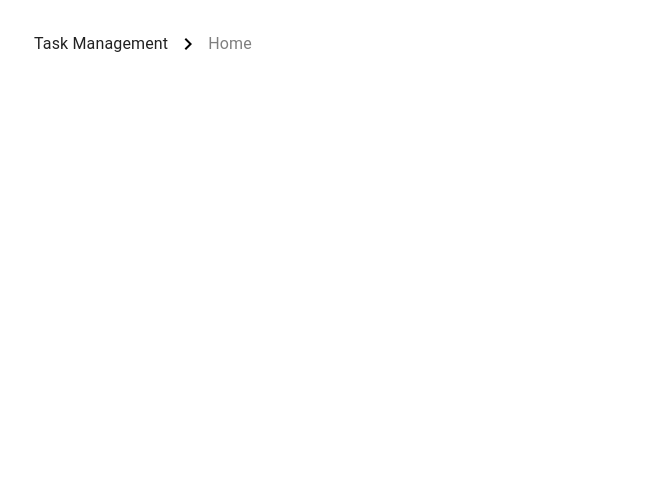
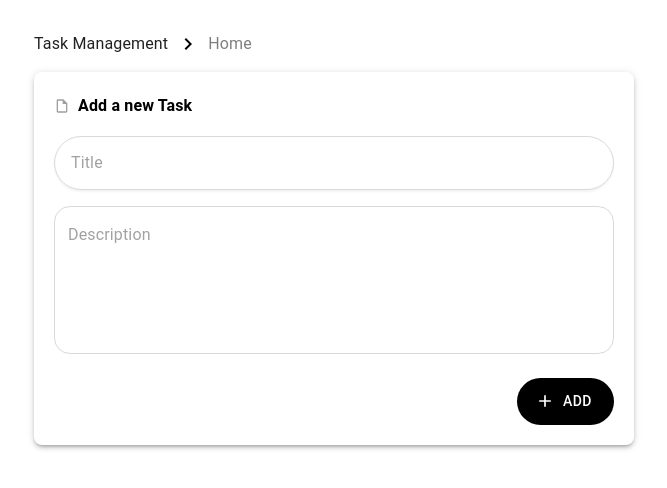
Before and after one commit to khyatibardolia/task-tracker-react-vite-app, a React (Vite) app: page / in a window 1280 px wide. Shown: the top 488 px of the page, without its empty margins (306-973 px from the left). Built offline with nearby package versions, Linux system fonts and the light colour scheme.

Commit message:
feat: develop ui design for add task, common component for button

```diff
--- /dev/null
+++ b/src/components/AddTaskForm/index.tsx
@@ -0,0 +1,61 @@
+import {FC} from "react";
+import {Box, Input, Stack, styled, TextField, Typography} from "@mui/material";
+import InsertDriveFileOutlinedIcon from '@mui/icons-material/InsertDriveFileOutlined';
+import AddIcon from '@mui/icons-material/Add';
+import {CommonButton} from "../Common/CommonButton";
+
+const CustomInput = styled(Input)(({theme}) => ({
+    padding: '10px 16px',
+    borderRadius: '28px',
+    border: `1px solid ${theme.palette.grey[300]}`,
+    boxShadow: '0px 2px 2px 0px rgba(16, 24, 40, 0.05)',
+    fontSize: '16px',
+    '&::before': {
+        borderBottom: 'none'
+    },
+    '&:hover:not(.Mui-disabled)::before': {
+        borderBottom: 'none',
+    },
+    '&::after': {
+        borderBottom: 0
+    },
+}));
+
+export const AddTaskForm: FC = () => {
+    return <Box
+        sx={{
+            boxShadow: 3,
+            bgcolor: 'background.paper',
+            p: 2.5,
+            borderRadius: 2,
+        }}
+    >
+        <Stack spacing={2}>
+            <Typography variant={'subtitle1'}
+                        sx={{
+                            display: 'flex',
+                            justifyContent: "flex-start",
+                            alignItems: "center"
+                        }}>
+                <InsertDriveFileOutlinedIcon sx={{color: 'text.disabled', marginRight: '8px'}} fontSize='16'/>
+                <b>Add a new Task</b>
+            </Typography>
+            <CustomInput
+                placeholder="Title"
+            />
+            <TextField
+                multiline
+                rows={5}
+                placeholder="Description"
+            />
+            <CommonButton variant="outlined" size="medium" startIcon={<AddIcon/>}
+                          sx={{
+                              width: '97px',
+                              margin: '24px 0 0 auto !important',
+                              padding: '10px 20px'
+                          }}>
+                Add
+            </CommonButton>
+        </Stack>
+    </Box>
+}
--- /dev/null
+++ b/src/components/Common/CommonButton/index.tsx
@@ -0,0 +1,36 @@
+import {Button, styled} from "@mui/material";
+import {FC, ReactElement} from "react";
+
+type Props = {
+    children: ReactElement,
+    color?: string,
+    disabled?: boolean,
+    variant?: string,
+    size?: string,
+    sx?: object,
+    startIcon?: ReactElement
+
+}
+
+const CustomButton = styled(Button)(({ theme }) => ({
+    backgroundColor: theme.palette.primary.dark,
+    color: theme.palette.primary.contrastText,
+    borderRadius: '32px',
+    '&:hover': {
+        backgroundColor: theme.palette.primary.dark,
+        color: theme.palette.primary.contrastText,
+    }
+}));
+
+export const CommonButton: FC = ({children, color, disabled, variant, size, sx, startIcon}: Props) => {
+    return <CustomButton
+        color={color}
+        variant={variant}
+        disabled={disabled}
+        size={size}
+        sx={sx}
+        startIcon={startIcon}
+    >
+        {children}
+    </CustomButton>
+}
--- a/src/pages/Home/index.tsx
+++ b/src/pages/Home/index.tsx
@@ -1,5 +1,9 @@
 import {BreadCrumbs} from "../../components/BreadCrumbs";
+import {AddTaskForm} from "../../components/AddTaskForm";
 
 export const Home = () => {
-    return <BreadCrumbs/>
+    return <>
+        <BreadCrumbs/>
+        <AddTaskForm/>
+    </>
 }
```
